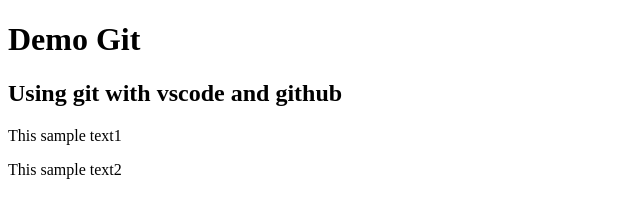
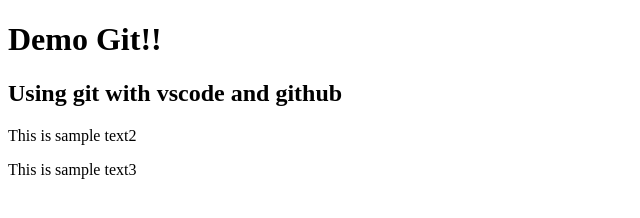
Before and after one commit to ALEXEESI/demo_git, a plain HTML site: page index.html in a window 1280 px wide. Shown: the full height of the page, 0-640 px from the left. Drawn offline with Linux system fonts and the light colour scheme.

Commit message:
add 3rd text, remove 1st text and modify header

```diff
--- a/index.html
+++ b/index.html
@@ -2,9 +2,9 @@
 <html lang="TH">
 <head><title>Demo Git</title></head>
 <body>
-    <h1>Demo Git</h1>
+    <h1>Demo Git!!</h1>
     <h2>Using git with vscode and github</h2>
-    <p>This sample text1</p>
-    <p>This sample text2</p>
+    <p>This is sample text2</p>
+    <p>This is sample text3</p>
 </body>
 </html>
```
